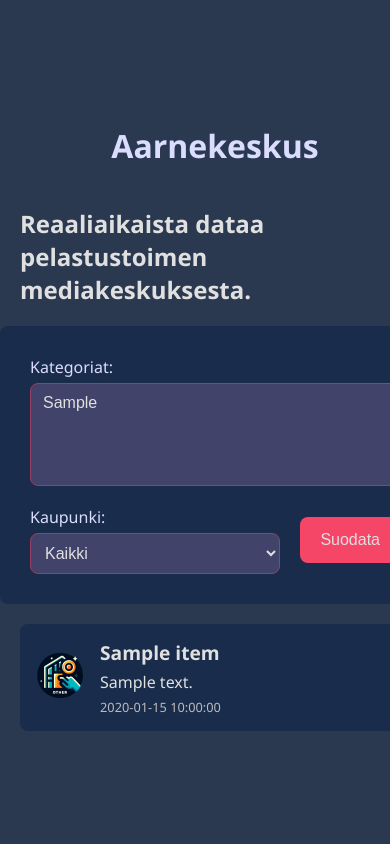
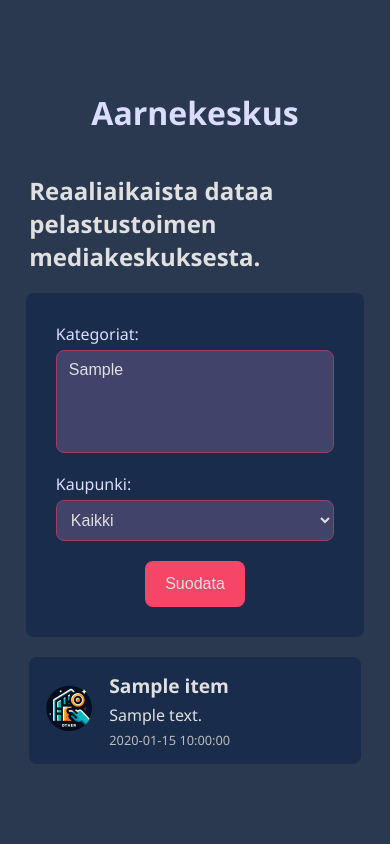
Before and after one commit to jocxfin/aarnekeskus, a FastAPI app: page / in a window 390 px wide; the page is wider, and only the part inside the window is pictured. Run offline with FastAPI, Linux system fonts and the light colour scheme; tables that the repository leaves empty hold one stand-in row (values such as "Sample post").

Commit message:
fix styles for mobile

```diff
--- a/app/static/style.css
+++ b/app/static/style.css
@@ -30,8 +30,8 @@ body {
     justify-content: center;
     align-items: center;
     width: 100%;
-    max-width: 1200px;
-    padding: 20px;
+    max-width: 85%;
+    padding: 10px;
     margin: 0 auto;
 }
 
@@ -50,7 +50,7 @@ h1 {
     padding: 20px;
     border-radius: var(--border-radius);
     width: 100%;
-    max-width: 800px;
+    max-width: 90%;
 }
 
 .form-group {
```
